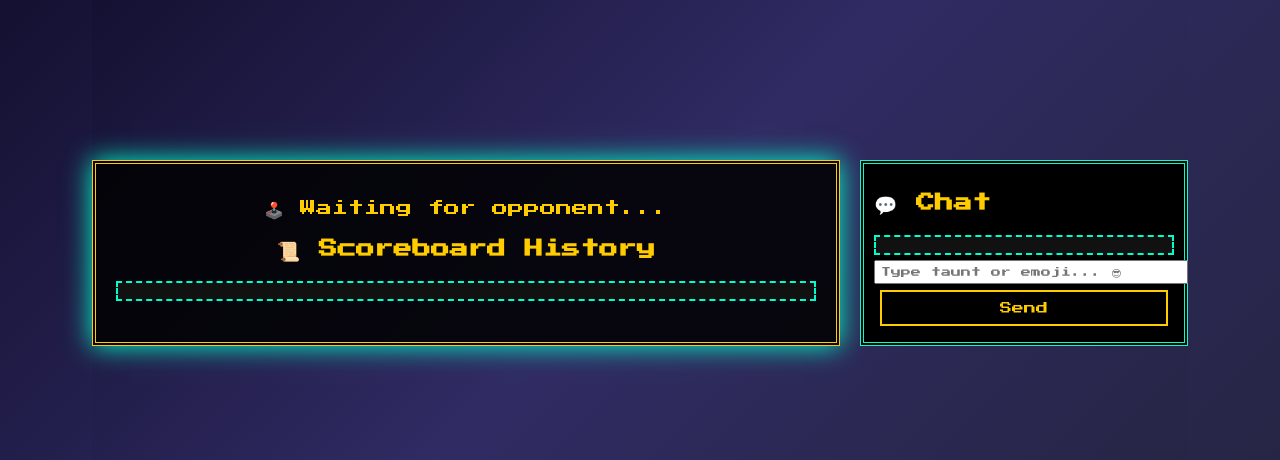
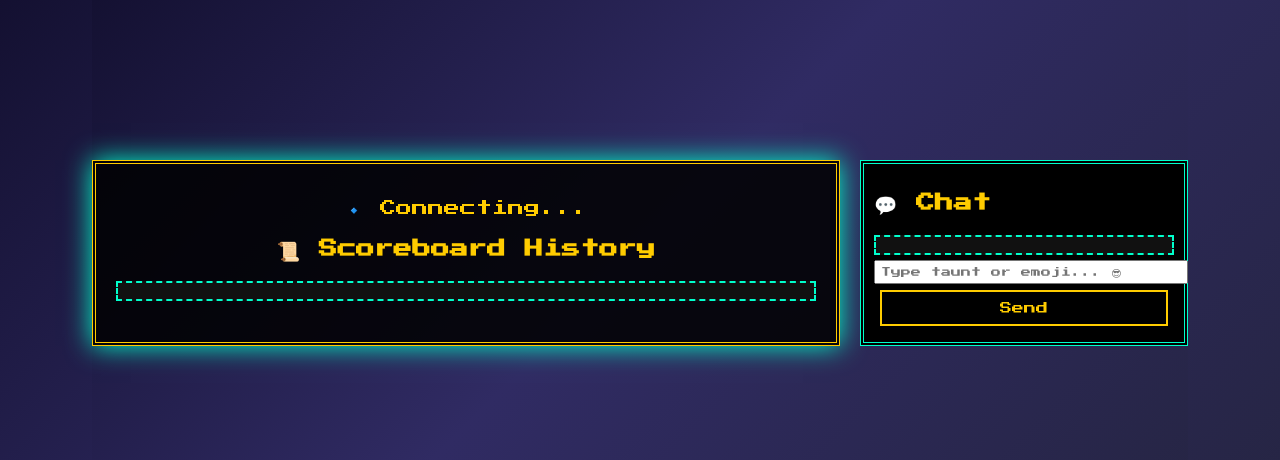
Before and after one commit to Kayyummd/game, a Flask app: page /multiplayer_game.html in a window 1280 px wide. Shown: the part 147-607 px from the top of the page. Run offline with Flask 3, Linux system fonts and the light colour scheme; some libraries are stand-ins or nearby versions.

Commit message:
Update multiplayer_game.html

```diff
--- a/cricket_project/templates/multiplayer_game.html
+++ b/cricket_project/templates/multiplayer_game.html
@@ -89,20 +89,17 @@
 <body>
   <div class="container">
     <div class="game-box">
-      <p id="status">🕹️ Waiting for opponent...</p>
-
+      <p id="status">🔹 Connecting...</p>
       <div id="toss-box" class="hidden">
         <p>🪙 Choose Head or Tail:</p>
         <button onclick="sendToss('Head')">🪙 Head</button>
         <button onclick="sendToss('Tail')">🐍 Tail</button>
       </div>
-
       <div id="batbowl-box" class="hidden">
         <p>🏏 You won the toss! Choose:</p>
         <button onclick="chooseBatBowl('Bat')">🗡️ Bat</button>
         <button onclick="chooseBatBowl('Bowl')">🛡️ Bowl</button>
       </div>
-
       <div id="play-buttons" class="hidden">
         <p>🎯 Choose your number:</p>
         <div>
@@ -114,18 +111,15 @@
           <button onclick="playNum(5)">5</button>
         </div>
       </div>
-
       <div id="scoreboard">
         <h3>📜 Scoreboard History</h3>
         <ul id="history" style="list-style: none; padding-left: 0;"></ul>
       </div>
-
       <div id="game-over">
         <h3 id="result-msg">Game Over!</h3>
         <button onclick="restartGame()">🔄 Restart</button>
       </div>
     </div>
-
     <div class="chat-box">
       <h3>💬 Chat</h3>
       <div id="messages"></div>
@@ -133,7 +127,6 @@
       <button onclick="sendMsg()">Send</button>
     </div>
   </div>
-
   <script>
     const socket = io();
     const urlParams = new URLSearchParams(window.location.search);
@@ -147,7 +140,7 @@
       socket.emit("join_room", { room, host: isHost, username });
     });
 
-    socket.on("both_ready", (data) => {
+    socket.on("both_ready", () => {
       document.getElementById("status").innerText = "🎮 Both players connected!";
       if (isHost) {
         document.getElementById("toss-box").classList.remove("hidden");
```
